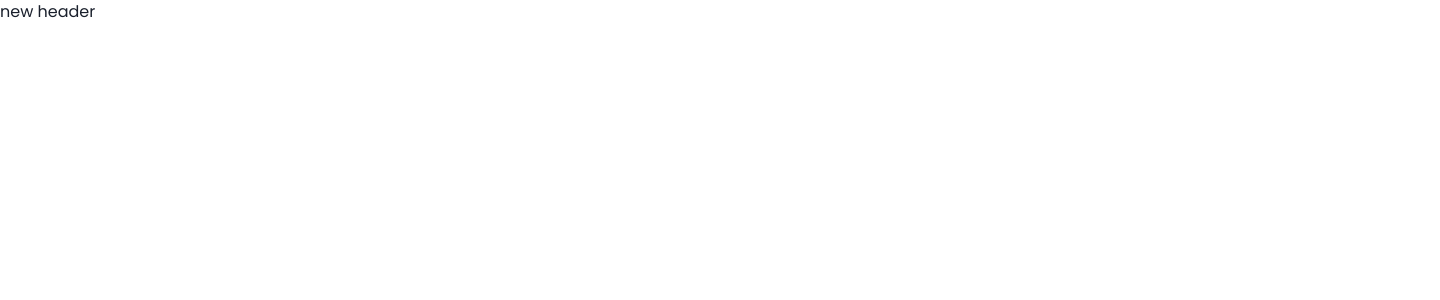
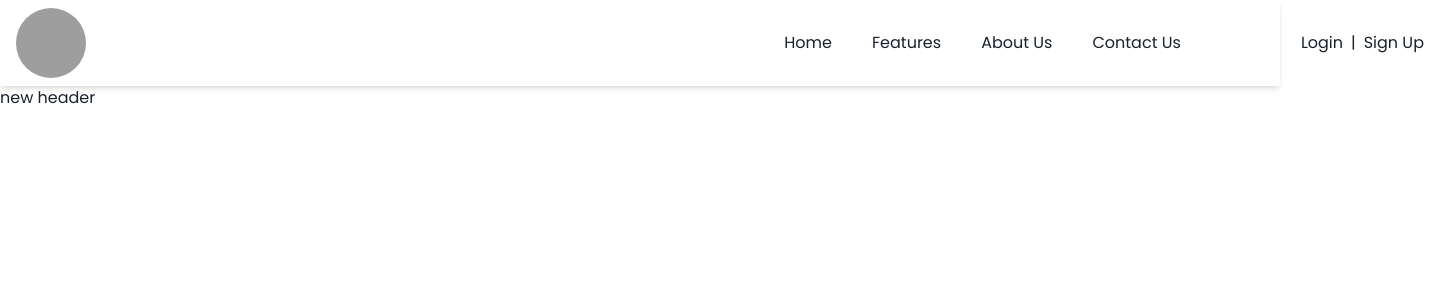
Before and after one commit to NZUI/expectin, a React (Create React App) app: page / in a window 1280 px wide. Shown: the top 300 px of the page, 1440 px wide, since content can reach past the window. Built offline with nearby package versions, Linux system fonts and the light colour scheme; grey boxes are pictures that could not be loaded.

Commit message:
complete header section

```diff
--- /dev/null
+++ b/src/components/header/header.tsx
@@ -0,0 +1,71 @@
+import React from 'react';
+import {
+	Stack, Image, Container, HStack, Text, Box, useMediaQuery, useDisclosure,
+	Drawer, DrawerOverlay, DrawerContent, DrawerHeader, DrawerBody, IconButton,
+	DrawerCloseButton, VStack,
+} from '@chakra-ui/react';
+import { FiMenu } from 'react-icons/fi';
+
+const Header = () => {
+	const [isSmallScreen] = useMediaQuery('(max-width: 768px)');
+	const { isOpen, onOpen, onClose } = useDisclosure();
+
+	return (
+		<Box bg='white' boxShadow={'md'} py='2'>
+			<Container minW={['full', 'full', 'full', 'full', '8xl']}>
+				<Stack direction={'row'} justifyContent='space-between'>
+					<Image boxSize='70px' src='https://bit.ly/dan-abramov' alt='Logo' rounded={'full'} />
+					{
+						isSmallScreen ?
+							// Mobile screens
+							<IconButton
+								variant='ghost'
+								aria-label='open menu'
+								onClick={onOpen}
+								alignSelf={'center'}
+								icon={<FiMenu size={30} />}
+							/>
+							:
+							// Desktop screens
+							<HStack spacing={10}>
+								<Text fontSize={'md'}>Home</Text>
+								<Text fontSize={'md'}>Features</Text>
+								<Text fontSize={'md'}>About Us</Text>
+								<Text fontSize={'md'}>Contact Us</Text>
+								<Text fontSize={'md'}>
+									<Text as={'span'} ml={20}>Login</Text>
+									<Text as={'span'} mx={2}>|</Text>
+									<Text as={'span'}>Sign Up</Text>
+								</Text>
+							</HStack>
+					}
+				</Stack>
+			</Container>
+
+
+			{/* Mobile Drawer */}
+			<Drawer placement={'top'} onClose={onClose} isOpen={isOpen}>
+				<DrawerOverlay />
+				<DrawerContent>
+					<DrawerCloseButton />
+					<DrawerHeader borderBottomWidth='1px' pb={5}>EXPECTIN</DrawerHeader>
+					<DrawerBody>
+						<VStack spacing={8} alignItems={'start'} py={10}>
+							<Text fontSize={'md'}>Home</Text>
+							<Text fontSize={'md'}>Features</Text>
+							<Text fontSize={'md'}>About Us</Text>
+							<Text fontSize={'md'}>Contact Us</Text>
+							<Text fontSize={'md'}>
+								<Text as={'span'} mt={20}>Login</Text>
+								<Text as={'span'} mx={2}>|</Text>
+								<Text as={'span'}>Sign Up</Text>
+							</Text>
+						</VStack>
+					</DrawerBody>
+				</DrawerContent>
+			</Drawer>
+		</Box>
+	)
+}
+
+export default Header;
--- a/src/pages/home.tsx
+++ b/src/pages/home.tsx
@@ -1,8 +1,11 @@
 import React from 'react';
+
+import Header from "./../components/header/header";
 
 const Home = () => {
 	return (
 		<div>
+			<Header />
 			<h1>new header</h1>
 		</div>
 	)
```
Also changed, not shown: package.json (+4 -3 lines), 1 other file (tests, documents, lock files or other folders).
